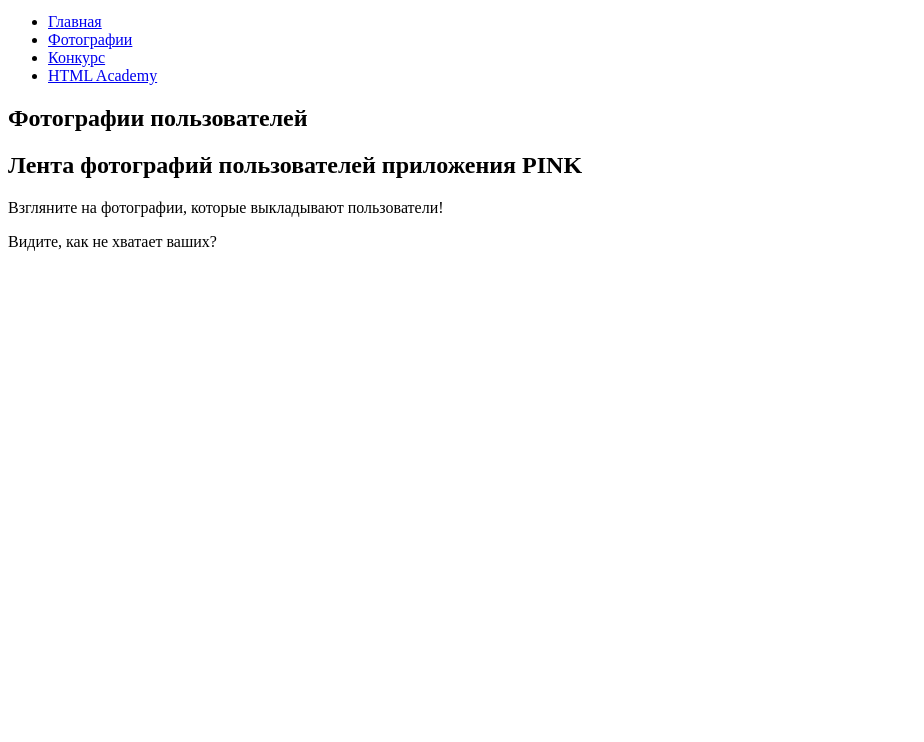
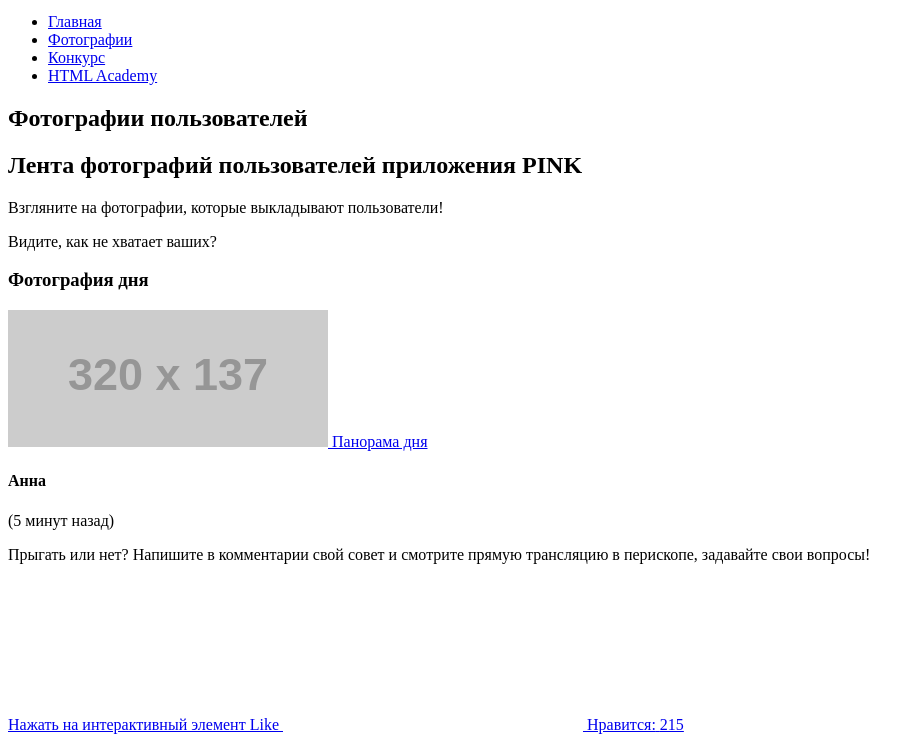
Before and after one commit to n-anna/41626-pink, a website: page photo.html in a window 1280 px wide. Shown: the part 148-890 px from the top of the page, without its empty margins (0-924 px from the left). Before the commit the page ends 800 px from the top, so only its background shows below. Drawn offline with Linux system fonts and the light colour scheme; placeholder pictures from the web are drawn by us.

Commit message:
Добавили блок «Фотография дня» (article)

```diff
--- a/photo.html
+++ b/photo.html
@@ -73,7 +73,37 @@
             <p class="feed-message__quest body-text">Видите, как не хватает ваших?</p>
           </div>
         </div>
-
+        <artice class="photo-day photofeed__photoday">
+          <!-- Accessibility: hidden heading -->
+          <h3 class="sr-only visually-hidden">Фотография дня</h3>
+          <!-- Img or bg image covering full width? -->
+          <div class="photo-day__img-holder">
+            <a class="photo-day__imgfool-link" href="#">
+              <img class="photo-day__img-prev" src="http://placehold.it/320x137" alt="Photo Day">
+              <span class="photo-day__label">Панорама дня</span>
+            </a>
+          </div>
+          <div class="photo-day__inner inner user-info">
+            <header class="photo-day__header user-info__heading">
+              <h4 class="photo-day__user-name user-info__heading-name" aria-label="photoday-user">Анна</h4>
+              <time class="photo-day__share-date user-info__heading-date" datetime="">(5 минут назад)</time>
+            </header>
+            <div class="photo-day__post-desc user-info__postdesc">
+              <p class="photo-day__post-text user-info__postdesc-text body-text">Прыгать или нет? Напишите в комментарии свой совет и смотрите прямую трансляцию в перископе, задавайте свои вопросы!</p>
+            </div>
+            <footer class="photo-day__footer user-info__like">
+              <a class="photo-day__like-link user-info__like-link" href="#" onclick="" tittle="Like">
+                <!-- Accessibility: provided alternative text -->
+                <span class="sr-only visually-hidden">Нажать на интерактивный элемент Like</span>
+                <svg class="photo-day__like-icon user-info__like-icon" aria-hidden="true">
+                  <use xlink:href="#">
+                </svg>
+                <span class="photo-day__like-label user-info__like-label">Нравится:</span>
+                <span class="photo-day__like-count user-info__like-count">215</span>
+              </a>
+            </footer>
+          </div>
+        </artice>
       </section>
     </main>
   </body>
```
